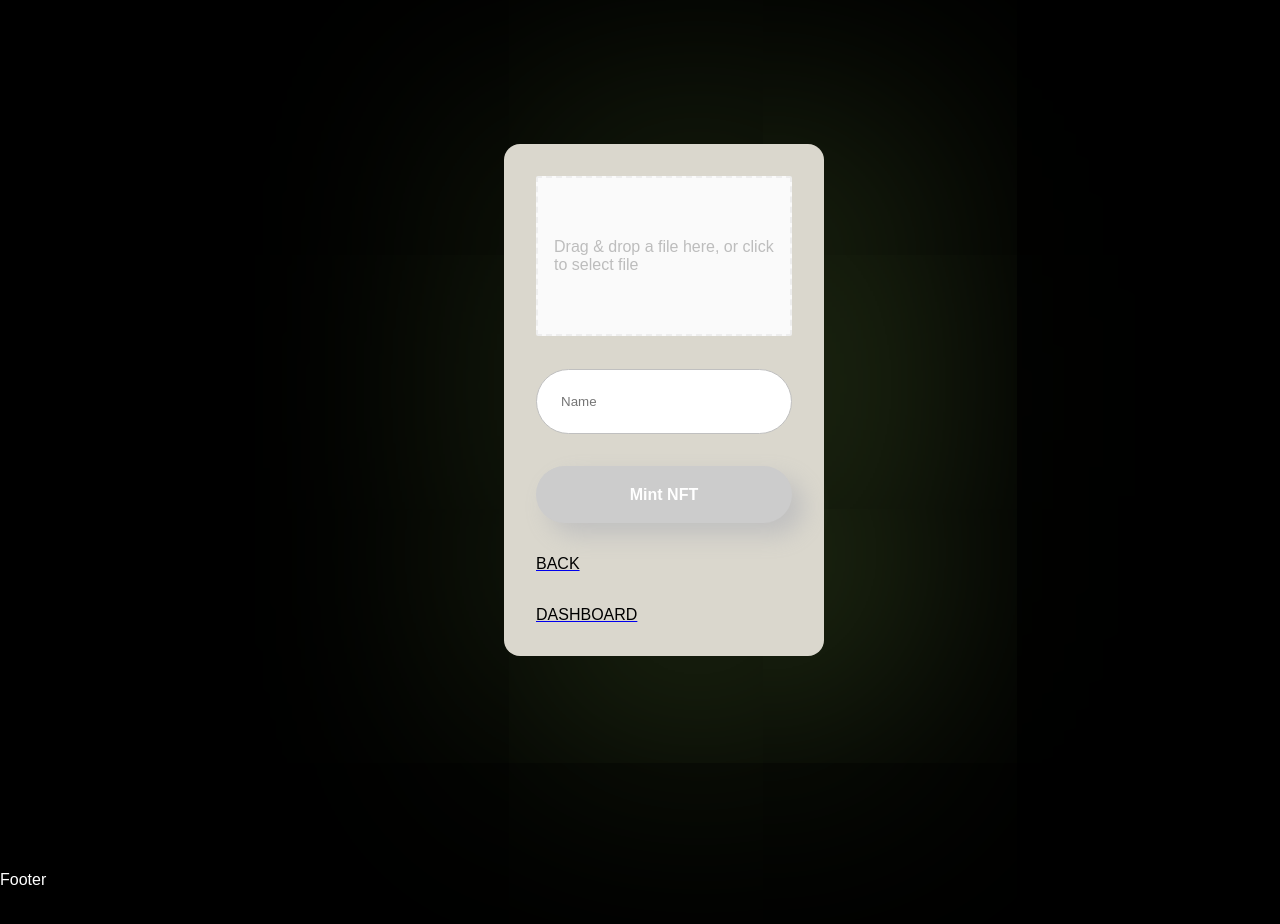
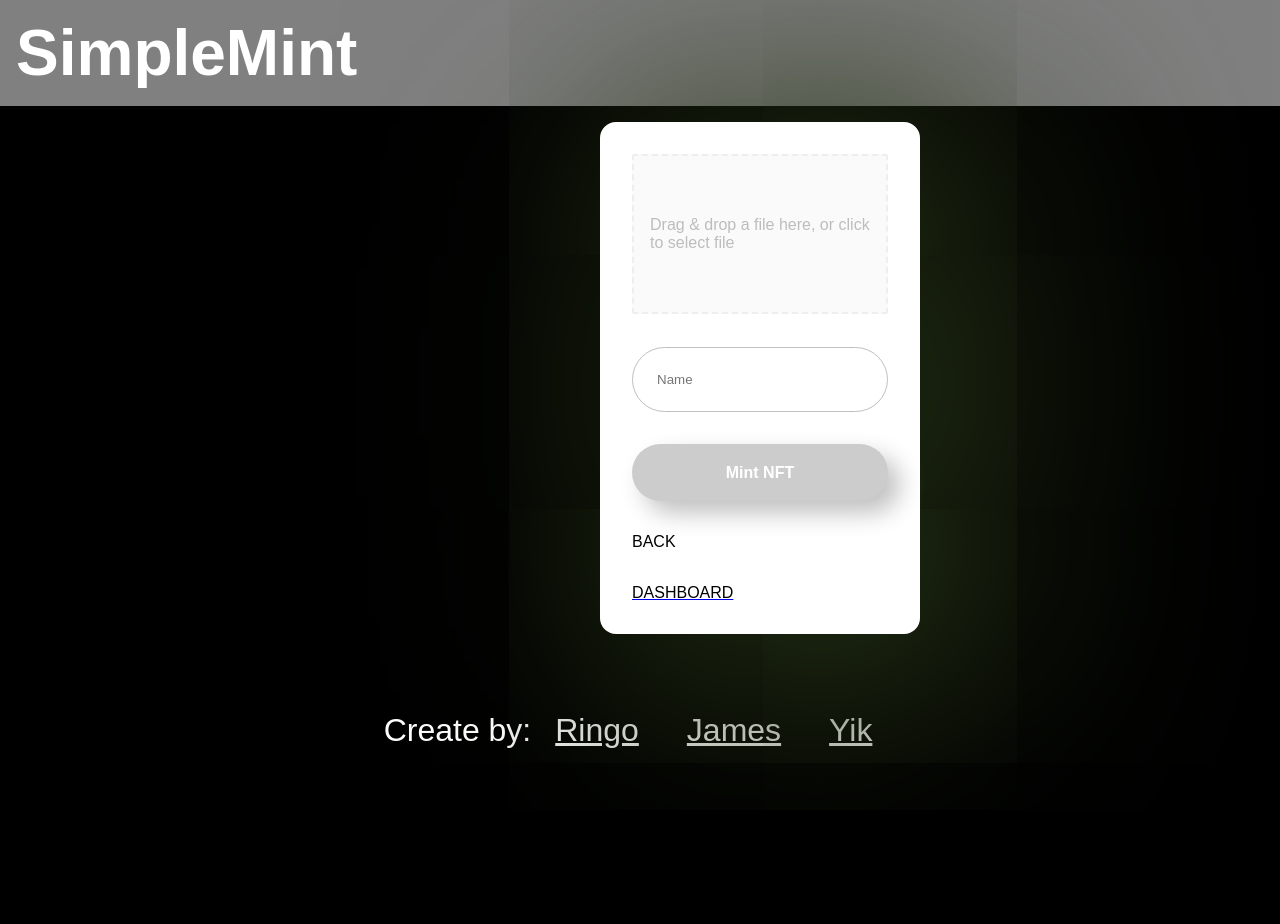
Before and after one commit to fatcitydog/hack-the-6ix-2022-react, a React (Vite) app: page /upload in a window 1280 px wide. Shown: the top 924 px of the page. After the commit the page ends 810 px from the top, so only its background shows below. Built offline with nearby package versions, Linux system fonts and the light colour scheme; a web font is replaced by a local one; what @hashgraph/sdk, ipfs-http-client would draw is missing.

Commit message:
adding project name, localstore the toke, footer

```diff
--- a/src/App.jsx
+++ b/src/App.jsx
@@ -1,6 +1,7 @@
 import { BrowserRouter, Routes, Route } from "react-router-dom";
 
 import { GlobalStyles, Wrapper } from "./styles/globalStyles";
+import Header from "./components/layout/Header";
 import Footer from "./components/layout/Footer";
 import Home from "./pages/Home";
 import UploadImage from "./pages/UploadImage";
@@ -12,6 +13,7 @@ function App() {
     <BrowserRouter>
       <GlobalStyles />
       <Wrapper>
+        <Header />
         <Routes>
           <Route path="/" element={<Home />} />
           <Route path="/upload" element={<UploadImage />} />
--- a/src/components/CollectWallet.jsx
+++ b/src/components/CollectWallet.jsx
@@ -26,12 +26,10 @@ const CollectWallet = ({ handleCardOpen, setPairingString, setAuth }) => {
     try {
       const string = await connectToWallet();
       if (string) {
-        console.log("connect!");
         setPairingString(string);
 
         //should have a way to match the string with the user?
-        setAuth(true);
-
+        localStorage.setItem("walletToken", string);
         handleCardOpen();
       }
     } catch (err) {
--- a/src/components/MintSection.jsx
+++ b/src/components/MintSection.jsx
@@ -13,7 +13,7 @@ const MintButton = styled(FancyButton)`
     color: white;
   }
 `;
-const MintSection = ({ handleImageFormOpen }) => {
+const MintSection = ({ handleFormCard }) => {
   return (
     <RootBox>
       <Tilte>MINT YOUR NFT</Tilte>
@@ -25,7 +25,7 @@ const MintSection = ({ handleImageFormOpen }) => {
           NFT
         </Text>
 
-        <MintButton onClick={handleImageFormOpen}>Continue </MintButton>
+        <MintButton onClick={handleFormCard}>Continue </MintButton>
       </Box>
     </RootBox>
   );
--- a/src/components/layout/Footer.jsx
+++ b/src/components/layout/Footer.jsx
@@ -1,4 +1,6 @@
 import styled from "styled-components";
+
+import { LinkTag } from "../../styles/globalStyles";
 
 const Box = styled.div`
   width: 100%;
@@ -7,10 +9,32 @@ const Box = styled.div`
   color: white;
   display: flex;
   align-items: center;
+  justify-content: center;
+  font-size: 2rem;
+`;
+
+const Link = styled(LinkTag)`
+  font-size: 2rem;
+  color: white;
+  cursor: pointer;
+  margin: 0 1rem;
 `;
 
 const Footer = () => {
-  return <Box>Footer</Box>;
+  return (
+    <Box>
+      Create by:
+      <Link target="_blank" href="https://www.linkedin.com/in/ringocheung/">
+        Ringo
+      </Link>
+      <Link target="_blank" href="https://www.linkedin.com/in/jjykim/">
+        James
+      </Link>
+      <Link target="_blank" href="https://www.linkedin.com/in/yik-tung-yeung/">
+        Yik
+      </Link>
+    </Box>
+  );
 };
 
 export default Footer;
--- a/src/components/layout/Header.jsx
+++ b/src/components/layout/Header.jsx
@@ -2,15 +2,15 @@ import styled from "styled-components";
 
 const Box = styled.div`
   width: 100%;
-  height: 4rem;
-  background-color: black;
   color: white;
-  display: flex;
-  align-items: center;
+  font-size: 4rem;
+  font-weight: bolder;
+  background-color: grey;
+  padding: 1rem;
 `;
 
 const Header = () => {
-  return <Box>Header</Box>;
+  return <Box>SimpleMint</Box>;
 };
 
 export default Header;
--- a/src/pages/Home.jsx
+++ b/src/pages/Home.jsx
@@ -1,5 +1,6 @@
 import styled from "styled-components";
 import { useEffect, useState } from "react";
+import { Link } from "react-router-dom";
 
 import HeroSection from "../components/HeroSection";
 import CollectWallet from "../components/CollectWallet";
@@ -10,52 +11,74 @@ import Background from "../components/layout/Background";
 import UploadImage from "./UploadImage";
 
 const RootBox = styled(Box)`
-  height: 100vh;
   width: 100%;
   background-color: grey;
   justify-content: center;
+  @media screen and (min-width: 768px) {
+    height: 100vh;
+  }
+`;
+
+const RowBox = styled(Box)`
+  @media screen and (min-width: 768px) {
+    flex-direction: row;
+  }
 `;
 
 const WalletTokenBox = styled(Box)`
   background-color: white;
-  position: absolute;
-  top: 5rem;
-  right: 2rem;
-  height: 3rem;
-  width: 10rem;
+  z-index: 50;
+  height: 2rem;
+  width: 12rem;
+  border-radius: 15px;
   overflow: hidden;
   justify-content: center;
-  padding: 0.5rem;
+  padding: 2rem 1rem;
+  color: black;
+  &:hover {
+    font-weight: bold;
+  }
+  @media screen and (min-width: 768px) {
+    position: absolute;
+    top: 10rem;
+    right: 2rem;
+  }
 `;
 
 const Home = () => {
   const [auth, setAuth] = useState(false);
   const [pairingString, setPairingString] = useState("");
   const [cardOpen, setCardOpen] = useState(false);
-  const [imageFormOpen, setImageFormOpen] = useState(false);
+  const [formCard, setFormCard] = useState(false);
 
   const handleCardOpen = () => {
     setCardOpen(!cardOpen);
   };
-
-  const handleImageFormOpen = () => {
-    setImageFormOpen(!imageFormOpen);
+  const handleFormCard = () => {
+    setFormCard(!formCard);
   };
 
   useEffect(() => {
+    const key = localStorage.getItem("walletToken");
+    if (key) {
+      setAuth(true);
+      setPairingString(key);
+    }
     //if connect with wallet
-    //set(setAuth(!auth))
   });
   return (
     <RootBox>
       <Background />
 
       {auth ? (
-        <>
-          <MintSection handleImageFormOpen={handleImageFormOpen} />
-          <WalletTokenBox>{pairingString}</WalletTokenBox>
-          {imageFormOpen && <UploadImage />}
-        </>
+        <RowBox>
+          <Link to="/dashboard">
+            <WalletTokenBox>{pairingString}</WalletTokenBox>
+          </Link>
+          <MintSection handleFormCard={handleFormCard} />
+
+          {formCard && <UploadImage handleFormCard={handleFormCard} />}
+        </RowBox>
       ) : (
         <HeroSection handleCardOpen={handleCardOpen} />
       )}
--- a/src/pages/UploadImage.jsx
+++ b/src/pages/UploadImage.jsx
@@ -13,16 +13,13 @@ const moveShadow = keyframes`
   100% {box-shadow: 50px 30px 500px 50px #283618;}
 `;
 
-const PageBox = styled(Box)`
-  height: 100vh;
-  width: 100vw;
-  justify-content: center;
-  align-items: center;
-`;
-
 const FormBox = styled(RootBox)`
-  background-color: #dad7cd;
+  min-height: 30rem;
   animation: ${moveShadow} 3s linear infinite;
+  @media screen and (min-width: 768px) {
+    position: relative;
+    left: 6rem;
+  }
 `;
 
 const MintButton = styled(FancyButton)`
@@ -49,12 +46,13 @@ const Button = ({ disabled, onClick, children }) => {
 const Text = styled.p`
   text-decoration: none;
   color: black;
+  cursor: pointer;
   &:hover {
     font-weight: bold;
   }
 `;
 
-const UploadImage = () => {
+const UploadImage = ({ handleFormCard }) => {
   const [name, setName] = useState("");
   const [file, setFile] = useState({});
   const [disabledMint, setDisabledMint] = useState(true);
@@ -66,28 +64,25 @@ const UploadImage = () => {
       setDisabledMint(true);
     }
   }, [name]);
-  console.log("account", account);
+
   //implement a function to mint the image to NFT
   const handleMint = async () => {
     await uploadFileAndCreateNFT(file, name, account);
   };
 
   return (
-    <PageBox>
     <FormBox>
       <DropImage setFile={setFile} />
       <Input placeholder="Name" onChange={(e) => setName(e.target.value)} />
       <Button disabled={disabledMint} onClick={handleMint}>
         Mint NFT
       </Button>
-        <Link to="/">
-          <Text>BACK</Text>
-        </Link>
+      <Text onClick={handleFormCard}>BACK</Text>
+
       <Link to="/dashboard">
         <Text>DASHBOARD</Text>
       </Link>
     </FormBox>
-    </PageBox>
   );
 };
 
```
Also changed, not shown: src/components/layout/WalletConnect.jsx (+19 -19 lines). Lines whose indentation alone changed are shown as unchanged.
